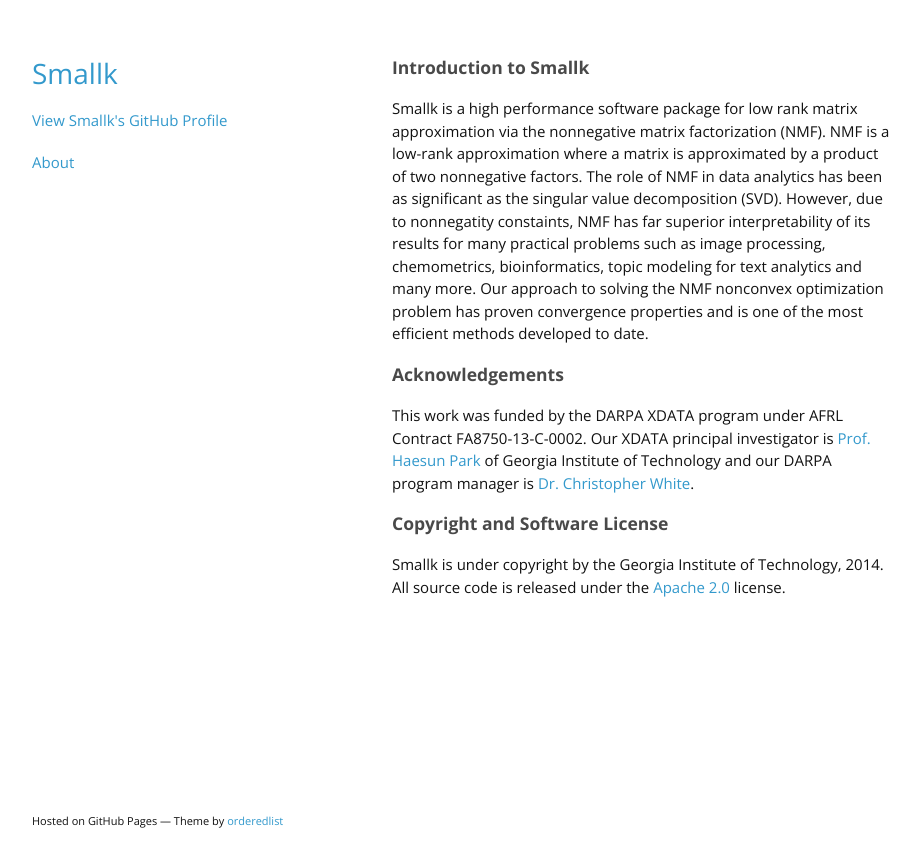
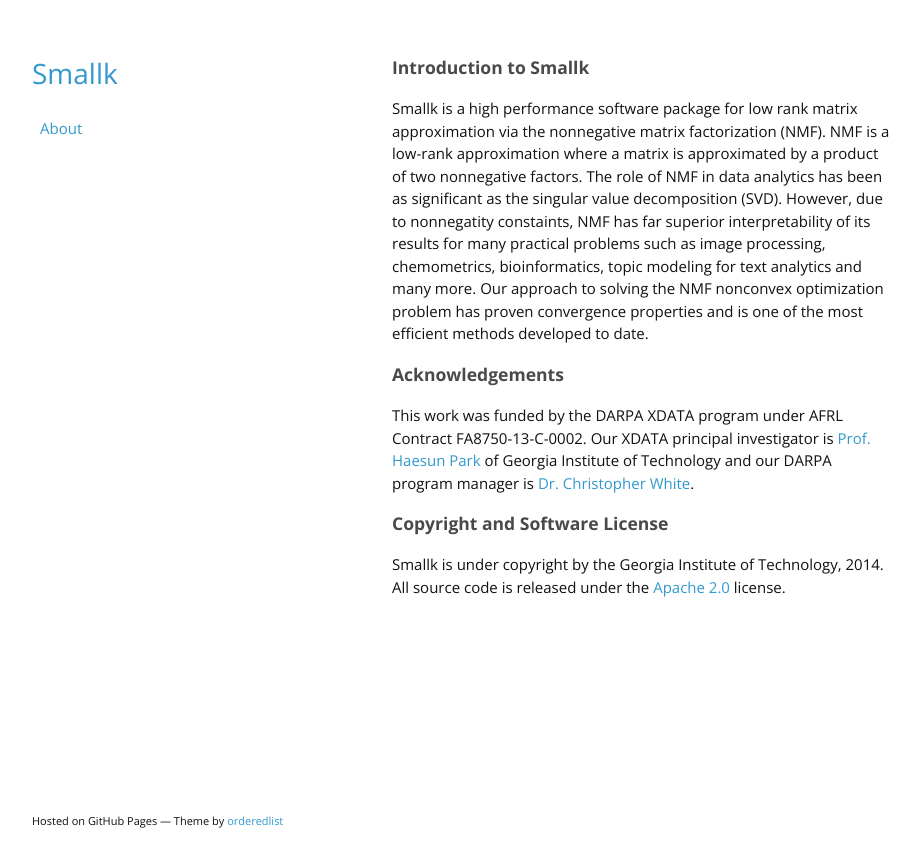
Before and after one commit to smallk/smallk.github.io, a Jekyll site: the page built from index.html, in a window 1280 px wide. Shown: the top 867 px of the page, without its empty margins (178-1098 px from the left). Built offline with Jekyll 4.4.1, drawn with Linux system fonts in a browser that asks for light colours.

```diff
--- a/_config.yml
+++ b/_config.yml
@@ -3,7 +3,8 @@
 email: your-email@domain.com
 description: "Smallk"
 baseurl: ""
-url: "http://yourdomain.com"
+url: "https://smallk.github.io"
+githubproject: "https://github.com/smallk"
 
 # Build settings
 markdown: kramdown
--- a/_includes/header.html
+++ b/_includes/header.html
@@ -2,12 +2,13 @@
 	<h1><a class="site-title" href="{{ site.baseurl }}/">{{ site.title }}</a></h1>
 	<p></p>
 
-	<p class="view"><a href="https://github.com/smallk">View Smallk's GitHub Profile</a></p>
-
 	<nav class="site-nav">
       <div class="trigger">
-        {% for page in site.pages %}
-          <a class="page-link" href="{{ page.url | prepend: site.baseurl }}">{{ page.title }}</a>
+        {% for looppage in site.pages %}
+          {% if looppage.url == "/" %}
+		  {% else %}
+		  <a class="page-link {% if looppage.permalink == page.url %} current-page {% endif %}" href="{{ looppage.url | prepend: site.baseurl }}">{{ looppage.title }}</a>
+		  {% endif %}
         {% endfor %}
       </div>
     </nav>
--- a/css/styles.css
+++ b/css/styles.css
@@ -97,6 +97,14 @@
   width:270px;
   float:left;
   position:fixed;
+}
+#main-header .page-link {
+	display: block;
+	padding: 8px;
+}
+
+#main-header .page-link.current-page {
+	font-weight: bold;
 }
 
 #main-header ul {
```
Also changed, not shown: about.md (+1 -1 lines).
